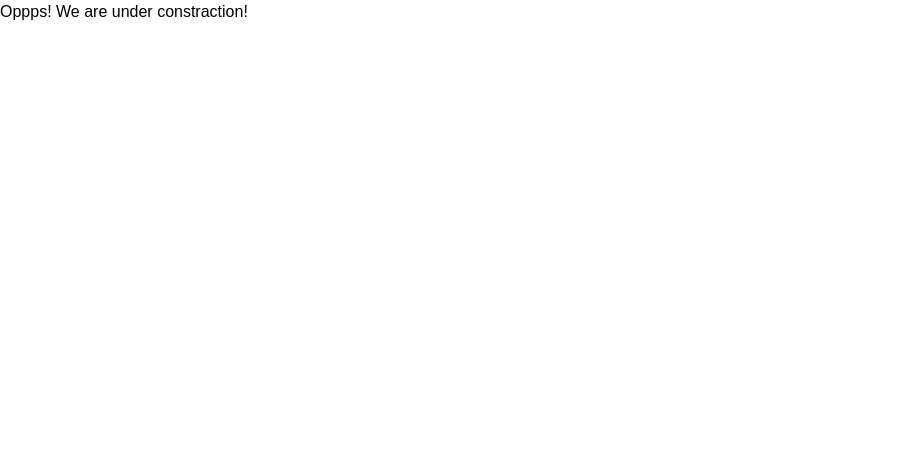
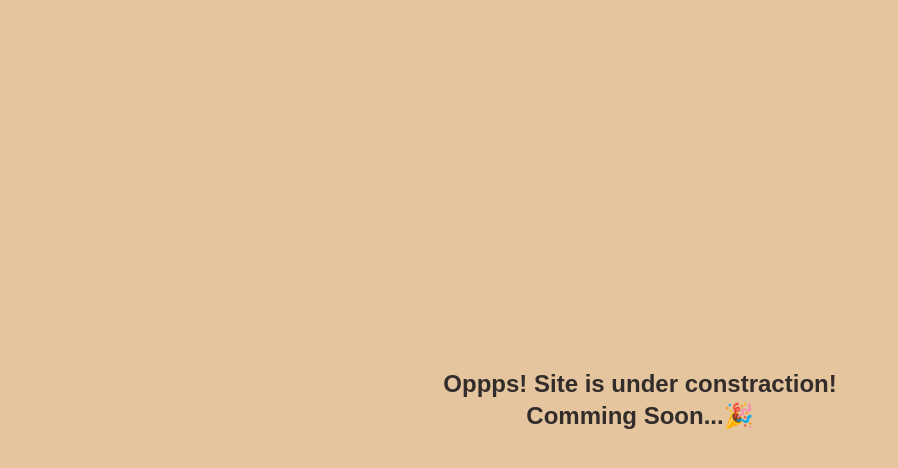
Before and after one commit to raiyan-takrim/um-eats, a Next.js app: page /book_meal in a window 1280 px wide. Shown: the top 468 px of the page, without its empty margins (0-898 px from the left). Built offline with nearby package versions, Linux system fonts and the light colour scheme.

Commit message:
added message in add meal page

```diff
--- a/src/app/book_meal/page.tsx
+++ b/src/app/book_meal/page.tsx
@@ -260,6 +260,9 @@ import React from 'react'
 
 export default function page() {
     return (
-        <div>Oppps! We are under constraction!</div>
+        <div className='flex flex-col place-items-center place-content-center w-screen h-screen bg-neutral text-accent text-2xl font-semibold'>
+            <h1>Oppps! Site is under constraction!</h1>
+            <h3>Comming Soon...🎉</h3>
+        </div>
     )
 }
--- a/src/app/dashboard/page.tsx
+++ b/src/app/dashboard/page.tsx
@@ -1,5 +1,7 @@
-import { sql } from "@vercel/postgres";
+'use client'
+import { QueryResultRow, sql } from "@vercel/postgres";
 import Link from "next/link";
+import { useEffect, useState } from "react";
 
 // app/dashboard/page.js
 export const dynamic = 'force-dynamic'; // ensures SSR
@@ -16,9 +18,20 @@ async function getMealsData() {
     return result.rows;
 }
 
-export default async function Dashboard() {
+export default function Dashboard() {
+    const [mealData, setMealData] = useState<QueryResultRow>([]);
     // Fetch meal data
-    const mealData = await getMealsData();
+    useEffect(() => {
+        const fetchMeals = async () => {
+            try {
+                const totalMeals = await getMealsData(); // Await the result of the query
+                setMealData(totalMeals); // Update state with the fetched total meals
+            } catch (error) {
+                console.error("Failed to fetch total meals:", error);
+            }
+        };
+        fetchMeals()
+    }, []);
 
     return (
         <div className="container mx-auto p-8 bg-neutral text-accent h-screen w-screen">
```
